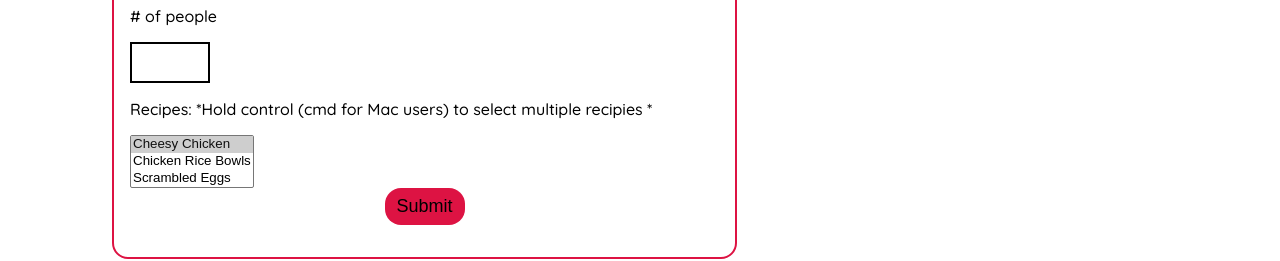
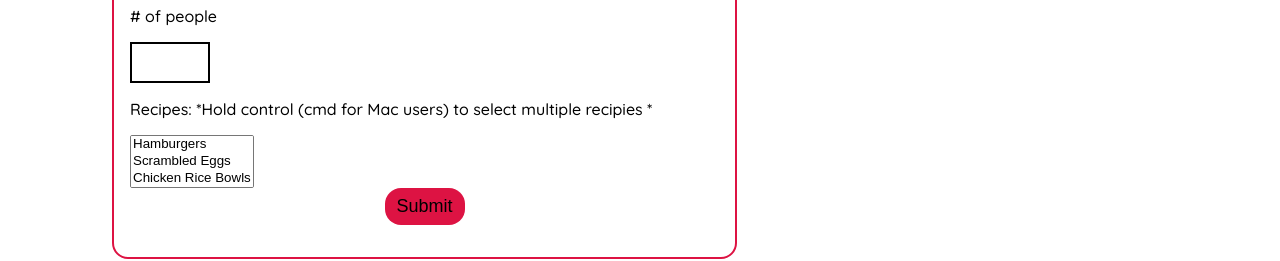
Before and after one commit to mrheffern/ProjectBadAss, a plain HTML site: page index.html in a window 1280 px wide. Shown: the part 2160-2421 px from the top of the page. Drawn offline with nearby package versions, Linux system fonts and the light colour scheme.

Commit message:
recipes in select box are now added dynamically

```diff
--- a/index.html
+++ b/index.html
@@ -129,9 +129,6 @@
                   </form>
                   <form action="#">
                     <p>Recipes: *Hold control (cmd for Mac users) to select multiple recipies * </p><select name="recipes" size="3" multiple="multiple" id="recipes">
-                      <option value="cheesyChicken" selected="selected">Cheesy Chicken</option>
-                      <option value="chickenRiceBowls">Chicken Rice Bowls</option>
-                      <option value="scrambledEggs">Scrambled Eggs</option>
                     </select>
                     <input type="submit" value="Submit" id="submit">
                   </form>
--- a/scripts.js
+++ b/scripts.js
@@ -1,6 +1,9 @@
-$(document).ready(function() {
 
-});
+
+//   <option value="cheesyChicken" selected="selected">Cheesy Chicken</option>
+// when page loads
+// loop through Recipes
+// append recipe name to select box
 
 // accepts recipes object and number of people eating, multiplies amounts, and returns updated recipe object
 function multiplyByHouseholdSize(recipes, householdSize) {
@@ -409,4 +412,13 @@ function convertToLargerUnit(targetUnit, currentAmount) {
   return newAmount;
 }
 
-convertToLargestWholeUnit(createShoppingList(convertToOunces(convertToTeaspoons(multiplyByHouseholdSize(createRecipes(), 1)))));
+$(document).ready(function() {
+  let recipes = createRecipes();
+
+  for (let item in recipes) {
+    console.log('looping yo');
+    $("#recipes").append(`<option value="${item}">${recipes[item].name}</option>`);
+  }
+});
+
+//convertToLargestWholeUnit(createShoppingList(convertToOunces(convertToTeaspoons(multiplyByHouseholdSize(createRecipes(), 1)))));
```
